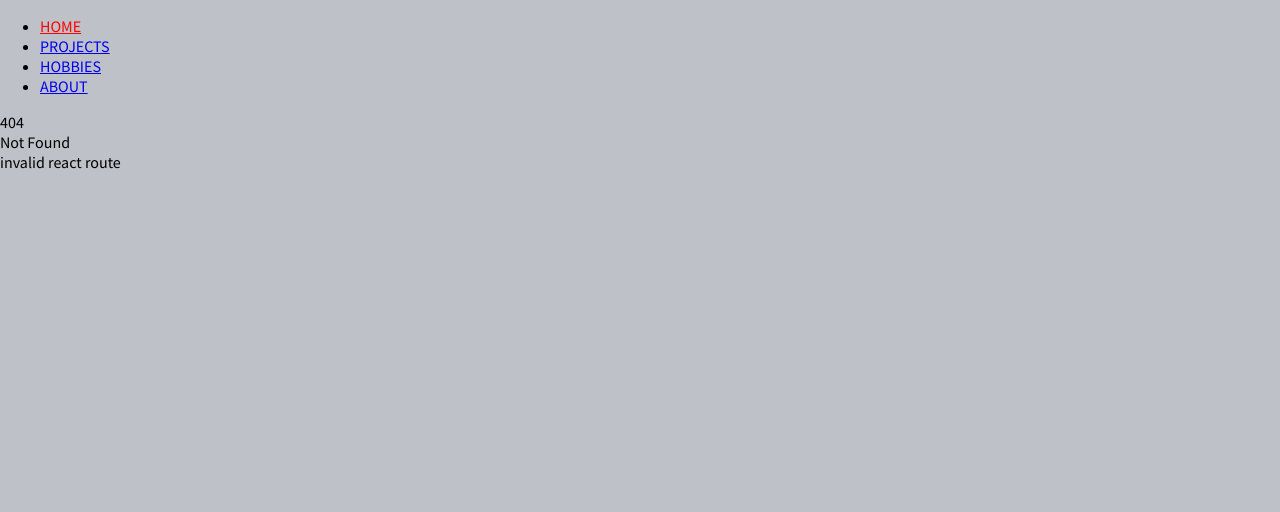
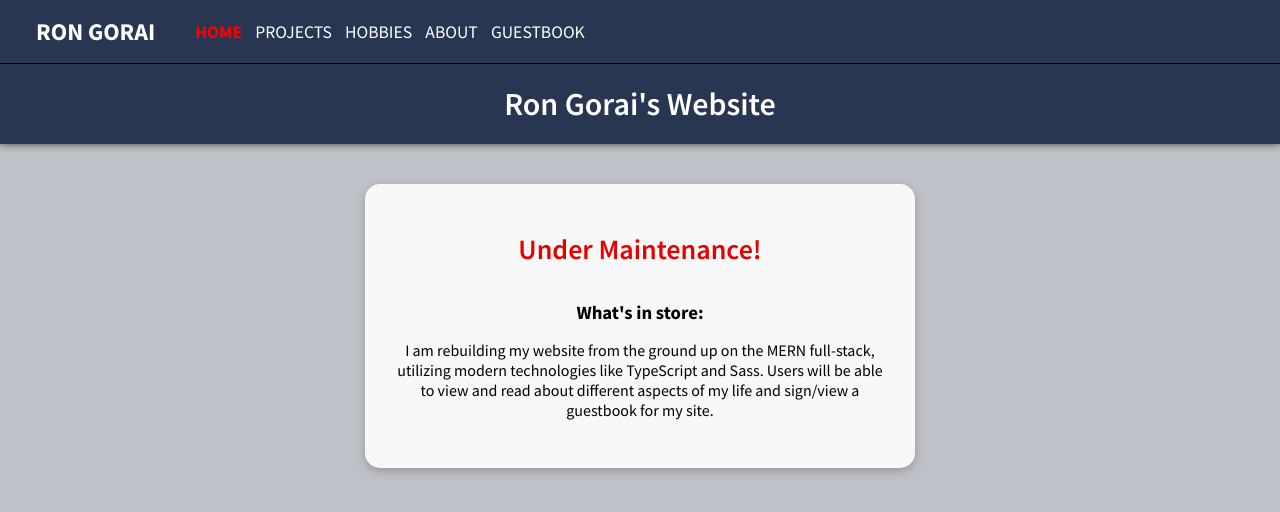
Before and after one commit to rgorai/rongorai-personal-website, a React (Create React App) app in the folder client/: page /home in a window 1280 px wide. Before the commit this address had no page. Shown: the top 512 px of the page. Built offline with nearby package versions, Linux system fonts and the light colour scheme.

Commit message:
navbar base done

```diff
--- a/client/src/App.tsx
+++ b/client/src/App.tsx
@@ -1,4 +1,3 @@
-import './App.scss'
 import {
   BrowserRouter,
   Routes,
@@ -18,7 +17,14 @@ function App() {
 
         <main>
           <Routes>
-            <Route path="/" element={<MaintenanceNotice />} />
+            <Route
+              path="/"
+              element={<Navigate replace to="/home" />}
+            />
+            <Route path="/home" element={<MaintenanceNotice />} />
+            <Route path="/projects" element={<MaintenanceNotice />} />
+            <Route path="/hobbies" element={<MaintenanceNotice />} />
+            <Route path="/about" element={<MaintenanceNotice />} />
             <Route path="/guestbook" element={<GuestbookPage />} />
             <Route
               path="*"
--- a/client/src/Homepage/NavBar.tsx
+++ b/client/src/Homepage/NavBar.tsx
@@ -6,25 +6,30 @@ const NavBar = () => {
   const location = useLocation()
 
   const navLinks = [
-    { name: 'HOME', link: '/' },
+    { name: 'HOME', link: '/home' },
     { name: 'PROJECTS', link: '/projects' },
     // { name: 'PROFESSIONAL', link: '/shows/all' },
 
     { name: 'HOBBIES', link: '/hobbies' },
-    { name: 'ABOUT', link: '/about' },
     // { name: 'MUSIC', link: '/shows/all' },
     // { name: 'BOWLING', link: '/shows/all' },
     // { name: 'STEM', link: '/shows/all' },
     // { name: 'SNOWBOARDING', link: '/shows/all' },
+
+    { name: 'ABOUT', link: '/about' },
+    { name: 'GUESTBOOK', link: '/guestbook' },
   ]
 
   return (
-    <nav className={styles.navbarContainer}>
-      <ul className="flex-horizontal navbar">
+    <nav className={styles.navbar}>
+      <Link className={cx(styles.logo, styles.noDec)} to="/home">
+        <span>RON GORAI</span>
+      </Link>
+      <ul>
         {navLinks.map((e, i) => (
           <li key={i}>
             <Link
-              className={cx(styles.navItem, {
+              className={cx(styles.navItem, styles.noDec, {
                 [styles.activeNav]: location.pathname.includes(
                   e.link
                 ),
--- a/client/src/Homepage/navbar.module.scss
+++ b/client/src/Homepage/navbar.module.scss
@@ -1,7 +1,42 @@
-.navItem {
-  // color: red;
+@use '../variables' as *;
+
+.navbar {
+  @include display-flex(row);
+
+  background-color: $nav-background-color;
+  margin: 0;
+  position: fixed;
+  width: 100%;
+  height: 4em;
+  box-sizing: border-box;
+  border-bottom: 1px solid black;
+
+  .logo {
+    margin-left: 1.5em;
+    font-size: 1.5em;
+    font-weight: 700;
+  }
+
+  .noDec {
+    color: white;
+    text-decoration: none;
+  }
+
+  .navItem {
+    margin-right: 0.75em;
+    font-size: 1.1em;
+  }
+
+  .activeNav {
+    color: red;
+    font-weight: 700;
+  }
+
+  ul {
+    list-style-type: none;
+
+    li {
+      float: left;
+    }
+  }
 }
-
-.activeNav {
-  color: red;
-}
--- a/client/src/_variables.scss
+++ b/client/src/_variables.scss
@@ -13,3 +13,9 @@ $nav-background-color: #293652;
   box-shadow: 0 3px 8px rgb(131, 131, 131, 66.4%);
   box-sizing: border-box;
 }
+
+@mixin display-flex($direction) {
+  display: flex;
+  flex-direction: $direction;
+  align-items: center;
+}
--- a/client/src/index.scss
+++ b/client/src/index.scss
@@ -18,3 +18,7 @@ code {
     'Courier New',
     monospace;
 }
+
+main {
+  padding-top: 4em;
+}
```
Also changed, not shown: client/src/App.scss (deleted, +0 -38 lines).
